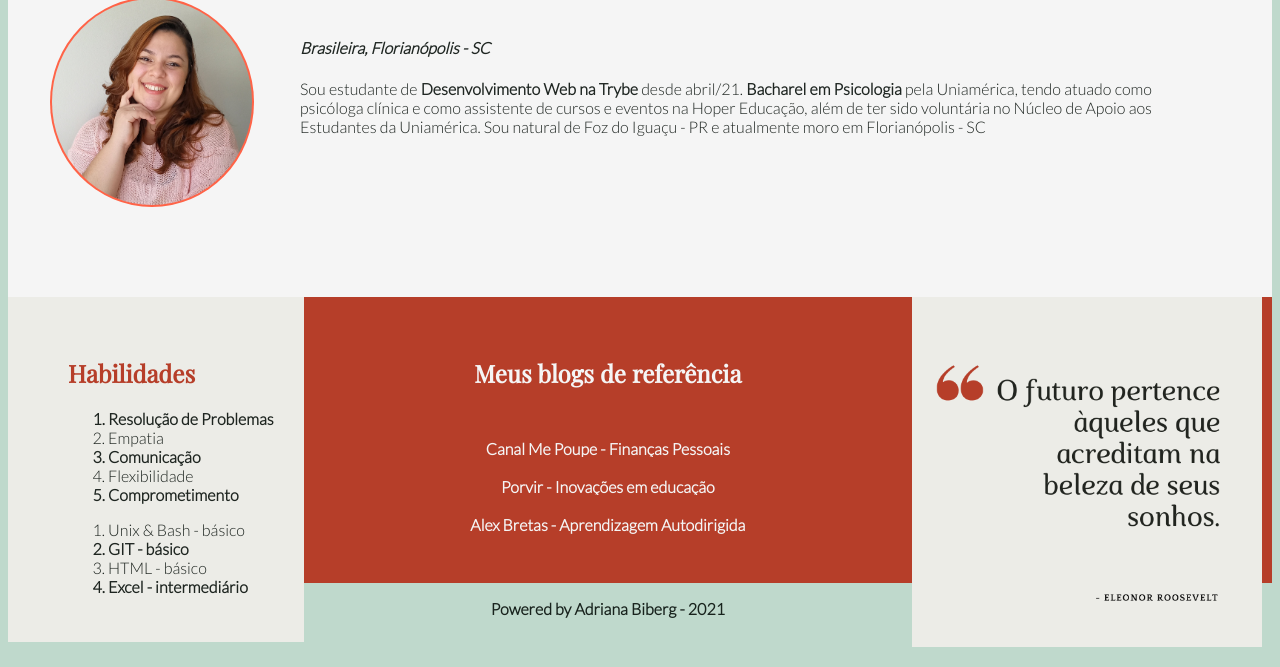
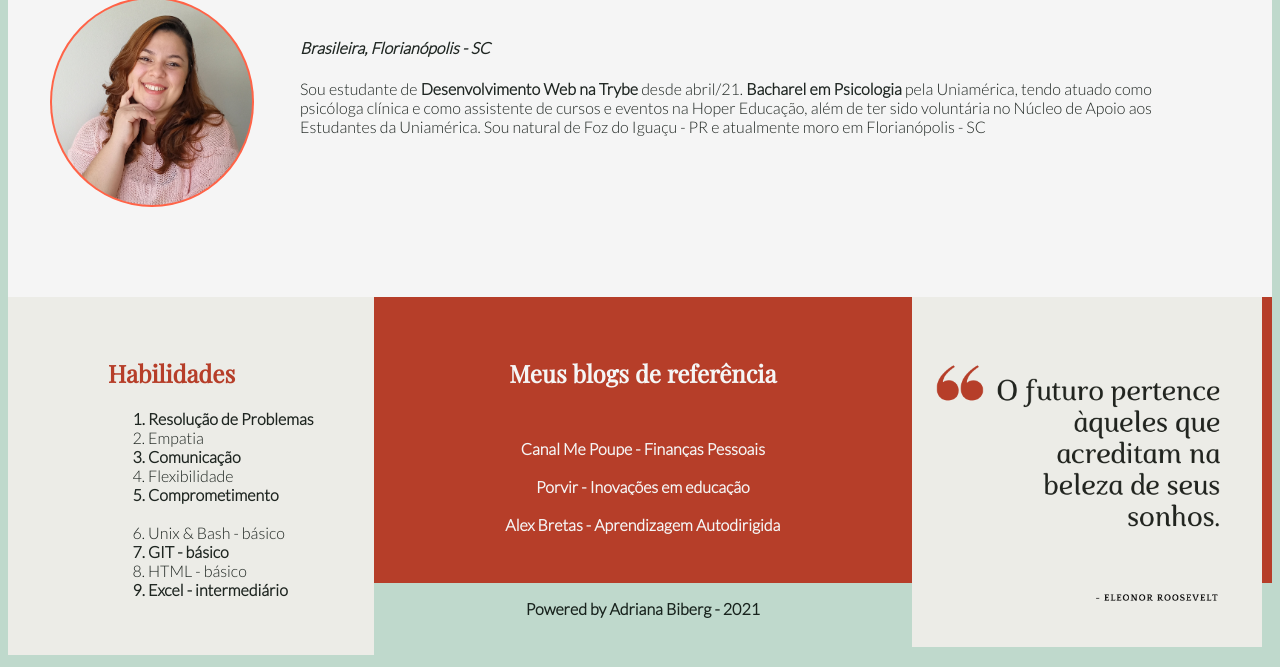
Before and after one commit to Adrianabiberg/Adrianabiberg.github.io, a plain HTML site: page index.html in a window 1280 px wide. Shown: the part 133-800 px from the top of the page. Drawn offline with nearby package versions, Linux system fonts and the light colour scheme; a web font is replaced by a local one.

Commit message:
Corrige o layout

```diff
--- a/index.html
+++ b/index.html
@@ -36,8 +36,7 @@
                 <li class="softskills">Comunicação</li>
                 <li class="softskills">Flexibilidade</li>
                 <li class="softskills">Comprometimento</li>
-            </ol>
-            <ol>
+                <br>
                 <li class="hardskills">Unix & Bash - básico</li>
                 <li class="hardskills">GIT - básico</li>
                 <li class="hardskills">HTML - básico</li>
--- a/style.css
+++ b/style.css
@@ -96,7 +96,7 @@ ol li:nth-last-of-type(2n+1){
 }
 
 .abilities {
-    padding: 40px 30px 30px 60px;
+    padding: 40px 60px 40px 100px;
     background-color: #ecece7;
     float: left;
 }
```
